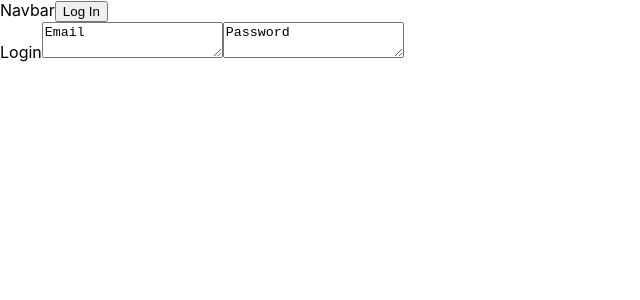
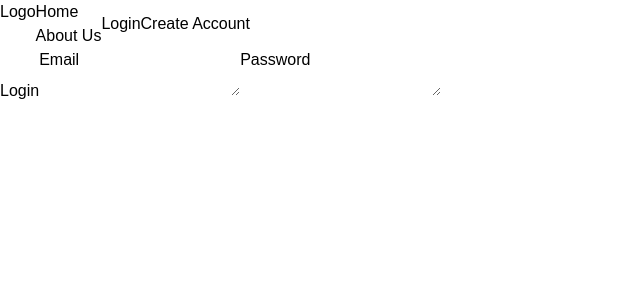
Before and after one commit to limlei2/to-the-moon, a React (Create React App) app in the folder to-the-moon-frontend/: page /login in a window 1280 px wide. Shown: the top 300 px of the page, without its empty margins (0-640 px from the left). Built offline with nearby package versions, Linux system fonts and the light colour scheme.

Commit message:
tailwind + navbar

```diff
--- a/to-the-moon-frontend/package.json
+++ b/to-the-moon-frontend/package.json
@@ -4,6 +4,7 @@
   "private": true,
   "dependencies": {
     "@reduxjs/toolkit": "^2.6.1",
+    "@tailwindcss/postcss": "^4.0.17",
     "@testing-library/dom": "^10.4.0",
     "@testing-library/jest-dom": "^6.6.3",
     "@testing-library/react": "^16.2.0",
@@ -39,5 +40,10 @@
       "last 1 firefox version",
       "last 1 safari version"
     ]
+  },
+  "devDependencies": {
+    "autoprefixer": "^10.4.21",
+    "postcss": "^8.5.3",
+    "tailwindcss": "^3.4.17"
   }
 }
--- a/to-the-moon-frontend/src/components/LoggedInNavbar.js
+++ b/to-the-moon-frontend/src/components/LoggedInNavbar.js
@@ -3,7 +3,19 @@ import React from 'react'
 const LoggedInNavbar = () => {
   return (
     <div>
-        LoggedInNavbar
+        <h1>Logo</h1>
+        <ul>
+          <li>
+            <a href="/home">Home</a>
+          </li>
+          <li>
+            <a href="/home">Dashboard</a>
+          </li>
+          <li>
+            <a href="/login">Portfolio</a>
+          </li>
+        </ul>
+        <button>Sign Out</button>
     </div>
   )
 }
--- a/to-the-moon-frontend/src/components/Navbar.js
+++ b/to-the-moon-frontend/src/components/Navbar.js
@@ -2,9 +2,18 @@ import React from 'react'
 
 const Navbar = () => {
   return (
-    <div>
-        Navbar
-        <button>Log In</button>
+    <div className="flex flex-row">
+        <h1>Logo</h1>
+        <ul>
+          <li>
+            <a href="/home">Home</a>
+          </li>
+          <li>
+            <a href="/home">About Us</a>
+          </li>
+        </ul>
+        <button>Login</button>
+        <button>Create Account</button>
     </div>
 
   )
--- a/to-the-moon-frontend/src/index.css
+++ b/to-the-moon-frontend/src/index.css
@@ -11,3 +11,14 @@ code {
   font-family: source-code-pro, Menlo, Monaco, Consolas, 'Courier New',
     monospace;
 }
+
+* {
+  font-family: "Montserrat", sans-serif;
+  box-sizing: border-box;
+  color: var(--color-gray-400);
+
+}
+
+@tailwind base;
+@tailwind components;
+@tailwind utilities;
--- /dev/null
+++ b/to-the-moon-frontend/tailwind.config.js
@@ -0,0 +1,9 @@
+module.exports = {
+    content: [
+      "./src/**/*.{js,jsx,ts,tsx}",
+    ],
+    theme: {
+      extend: {},
+    },
+    plugins: [],
+  };
```
Also changed, not shown: 1 other file (tests, documents, lock files or other folders).
